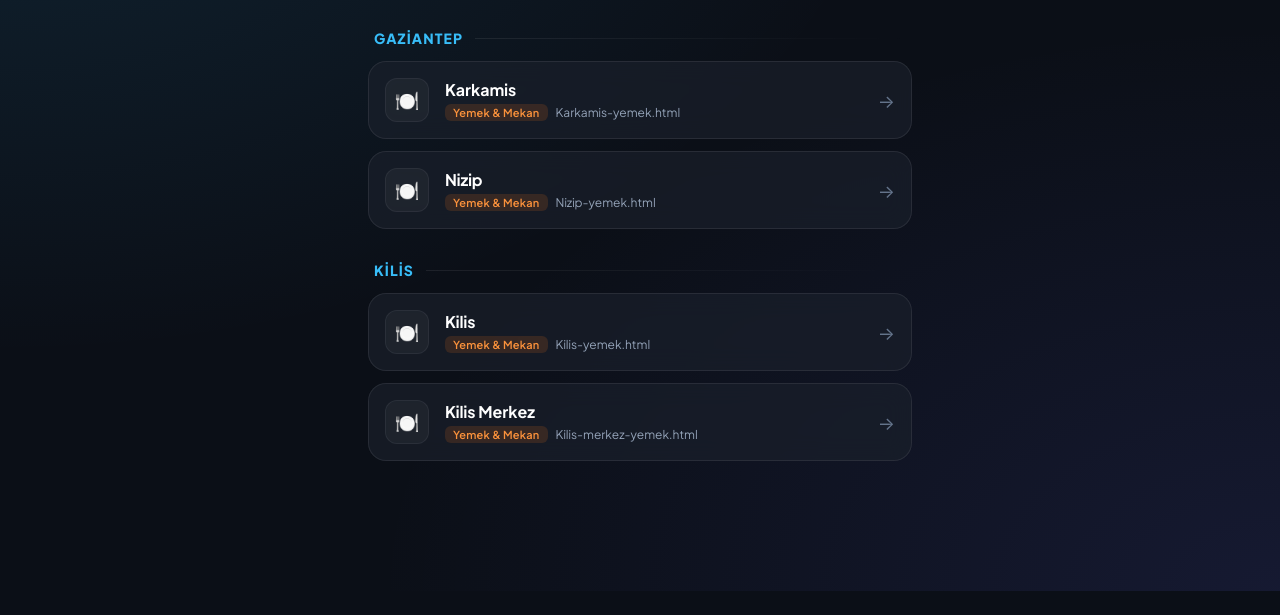
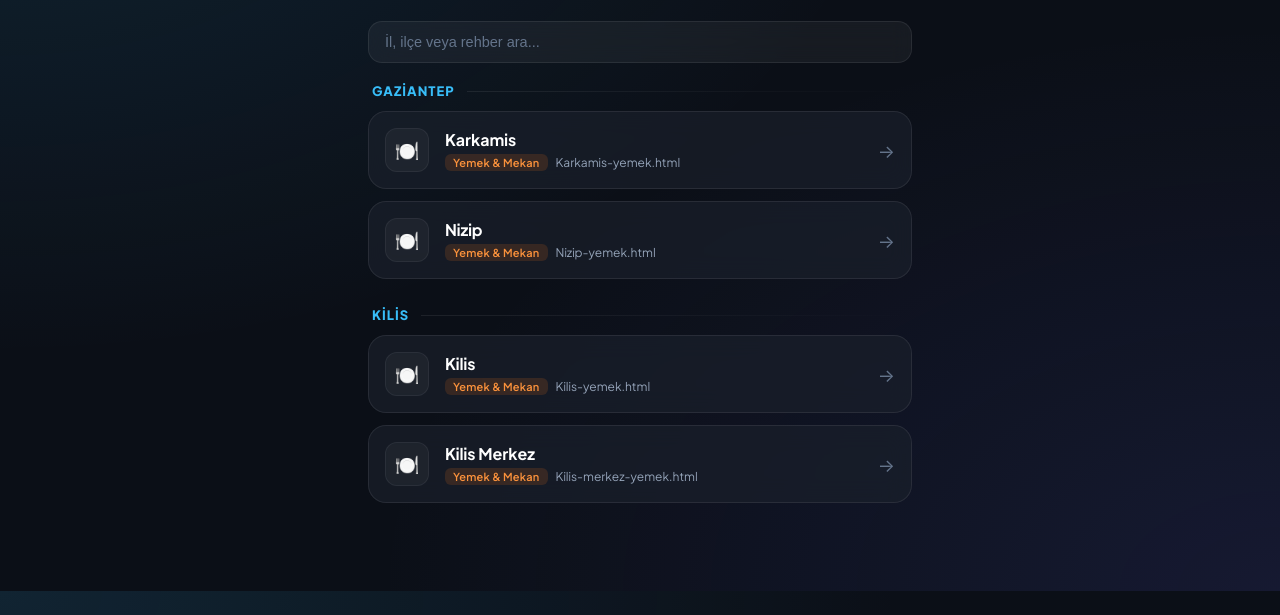
Before and after one commit to cisey/local-radar-output, a plain HTML site: page index.html in a window 1280 px wide. Shown: the part 209-824 px from the top of the page. Before the commit the page ends 800 px from the top, so only its background shows below. Drawn offline with Linux system fonts and the light colour scheme; no server answers.

Commit message:
Update index.html

```diff
--- a/index.html
+++ b/index.html
@@ -57,7 +57,7 @@ body {
 .back-btn:active { transform: scale(0.96); background: rgba(255, 255, 255, 0.1); }
 
 /* Başlık Alanı */
-.header { margin-bottom: 32px; }
+.header { margin-bottom: 24px; }
 .radar-icon {
   display: inline-flex; align-items: center; justify-content: center;
   width: 52px; height: 52px; border-radius: 16px;
@@ -69,12 +69,33 @@ body {
 h1 { font-size: 28px; font-weight: 800; letter-spacing: -0.03em; line-height: 1.2; }
 p.desc { color: var(--text-muted); font-size: 14.5px; margin-top: 6px; line-height: 1.5; }
 
+/* Arama Kutusu */
+.search-wrap { margin-bottom: 20px; }
+.search-input {
+  width: 100%;
+  background: rgba(255, 255, 255, 0.05);
+  border: 1px solid var(--card-border);
+  border-radius: 14px;
+  padding: 12px 16px;
+  font-size: 14.5px;
+  color: #fff;
+  outline: none;
+  backdrop-filter: blur(10px);
+  transition: all 0.2s;
+}
+.search-input:focus {
+  border-color: var(--accent);
+  background: rgba(255, 255, 255, 0.08);
+  box-shadow: 0 0 0 3px var(--accent-glow);
+}
+.search-input::placeholder { color: #64748b; }
+
 /* İl Grupları */
-.il-grup { margin-bottom: 32px; }
+.il-grup { margin-bottom: 28px; }
 .il-baslik {
-  font-size: 14px; font-weight: 800; color: var(--accent);
+  font-size: 13px; font-weight: 800; color: var(--accent);
   text-transform: uppercase; letter-spacing: 0.08em;
-  margin-bottom: 14px; padding-left: 6px;
+  margin-bottom: 12px; padding-left: 4px;
   display: flex; align-items: center; gap: 12px;
 }
 .il-baslik::after {
@@ -145,6 +166,11 @@ p.desc { color: var(--text-muted); font-size: 14.5px; margin-top: 6px; line-heig
       <p class="desc">Bölge ve mekan rehberleri. İncelemek istediğiniz rehbere dokunun.</p>
     </div>
 
+    <!-- Arama Çubuğu Eklendi -->
+    <div class="search-wrap">
+      <input type="text" id="searchInput" class="search-input" placeholder="İl, ilçe veya rehber ara...">
+    </div>
+
     <div id="rehberListesi">
       <div class="state-msg">Rehberler taranıyor…</div>
     </div>
@@ -154,9 +180,9 @@ p.desc { color: var(--text-muted); font-size: 14.5px; margin-top: 6px; line-heig
     const KULLANICI = 'cisey';
     const REPO = 'local-radar-output';
     const container = document.getElementById('rehberListesi');
+    const searchInput = document.getElementById('searchInput');
     let tumRehberler = [];
 
-    // VERDİĞİN 81 İLLİK DEV VERİ TABANI
     const ilIlceData = {
       "Adana": "Aladağ,Ceyhan,Çukurova,Feke,İmamoğlu,Karaisalı,Karataş,Kozan,Pozantı,Saimbeyli,Sarıçam,Seyhan,Tufanbeyli,Yumurtalık,Yüreğir",
       "Adıyaman": "Besni,Çelikhan,Gerger,Gölbaşı,Kahta,Merkez,Samsat,Sincik,Tut",
@@ -241,7 +267,6 @@ p.desc { color: var(--text-muted); font-size: 14.5px; margin-top: 6px; line-heig
       "Zonguldak": "Alaplı,Çaycuma,Devrek,Ereğli,Gökçebey,Kilimli,Kozlu,Merkez"
     };
 
-    // TÜRKÇE KARAKTER TEMİZLEYİCİ
     function normalize(str) {
       return str
         .toLocaleLowerCase('tr')
@@ -250,15 +275,12 @@ p.desc { color: var(--text-muted); font-size: 14.5px; margin-top: 6px; line-heig
         .replace(/İ/g, 'i').replace(/[^a-z0-9]/g, '');
     }
 
-    // Veriyi hızlı arama yapabilmek için düz bir sözlüğe (İlçe -> İl) çeviriyoruz
     const ilceIlSozlugu = {};
-    const ilSozlugu = new Set(); // İl isimlerini tutacağımız set
+    const ilSozlugu = new Set();
 
     for (const [il, ilcelerStr] of Object.entries(ilIlceData)) {
-      ilSozlugu.add(normalize(il)); // İl ismini de kaydediyoruz (örn: kilis)
-
-      const ilceler = ilcelerStr.split(',');
-      ilceler.forEach(ilce => {
+      ilSozlugu.add(normalize(il));
+      ilcelerStr.split(',').forEach(ilce => {
         ilceIlSozlugu[normalize(ilce)] = il;
       });
     }
@@ -269,30 +291,24 @@ p.desc { color: var(--text-muted); font-size: 14.5px; margin-top: 6px; line-heig
       const isHersey = ad.toLowerCase().includes('hersey') || ad.toLowerCase().includes('her-sey');
 
       let bolgeStr = ad.replace(/-(yemek|hersey|her-sey)$/i, '');
-
       let il = 'Diğer';
-      const kelimeler = bolgeStr.split(/[-_ ]+/); // Tire, alt çizgi ve boşluklara göre parçala
+      const kelimeler = bolgeStr.split(/[-_ ]+/);
 
       for (let i = 0; i < kelimeler.length; i++) {
         let k = kelimeler[i];
         if (!k) continue;
         const normK = normalize(k);
 
-        // KURAL 1: Dosya ismi doğrudan bir İL ismiyse (örn: kilis)
         if (ilSozlugu.has(normK)) {
-          il = k.replace(/\b\p{L}/gu, c => c.toLocaleUpperCase('tr')); // Baş harfi büyüt
+          il = k.replace(/\b\p{L}/gu, c => c.toLocaleUpperCase('tr'));
           break;
-        }
-        // KURAL 2: Dosya isminde "merkez" geçiyorsa, bir önceki kelime İl'dir (örn: kilis-merkez)
-        else if (normK === 'merkez' && i > 0) {
+        } else if (normK === 'merkez' && i > 0) {
           const oncekiKelime = kelimeler[i - 1];
           if (ilSozlugu.has(normalize(oncekiKelime))) {
             il = oncekiKelime.replace(/\b\p{L}/gu, c => c.toLocaleUpperCase('tr'));
             break;
           }
-        }
-        // KURAL 3: Dosya isminde bir İLÇE geçiyorsa, sözlükten İl'ini bul (örn: karkamis)
-        else if (ilceIlSozlugu[normK]) {
+        } else if (ilceIlSozlugu[normK]) {
           il = ilceIlSozlugu[normK];
           break;
         }
@@ -310,7 +326,7 @@ p.desc { color: var(--text-muted); font-size: 14.5px; margin-top: 6px; line-heig
     function kartCiz(liste) {
       container.innerHTML = '';
       if (!liste.length) {
-        container.innerHTML = '<div class="state-msg">Rehber bulunamadı.</div>';
+        container.innerHTML = '<div class="state-msg">Eşleşen rehber bulunamadı.</div>';
         return;
       }
 
@@ -322,7 +338,6 @@ p.desc { color: var(--text-muted); font-size: 14.5px; margin-top: 6px; line-heig
         gruplar[info.il].push(info);
       });
 
-      // İlleri alfabetik sırala ("Diğer" en sonda)
       const siraliIller = Object.keys(gruplar).sort((a, b) => {
         if (a === 'Diğer') return 1;
         if (b === 'Diğer') return -1;
@@ -341,7 +356,6 @@ p.desc { color: var(--text-muted); font-size: 14.5px; margin-top: 6px; line-heig
         const listeDiv = document.createElement('div');
         listeDiv.className = 'list';
 
-        // İlçeleri kendi içinde alfabetik sırala
         const ilceler = gruplar[il].sort((a, b) => a.baslik.localeCompare(b.baslik, 'tr'));
 
         ilceler.forEach(info => {
@@ -367,6 +381,17 @@ p.desc { color: var(--text-muted); font-size: 14.5px; margin-top: 6px; line-heig
       });
     }
 
+    // Arama fonksiyonu
+    searchInput.addEventListener('input', (e) => {
+      const q = e.target.value.toLocaleLowerCase('tr').trim();
+      const filtrelenmis = tumRehberler.filter(item => {
+        const ad = (item.name || item).toLocaleLowerCase('tr');
+        return ad.includes(q);
+      });
+      kartCiz(filtrelenmis);
+    });
+
+    // GitHub API Çağrısı (Eksik olan parantezler düzeltildi)
     fetch(`https://api.github.com/repos/${KULLANICI}/${REPO}/contents`)
       .then(r => { if (!r.ok) throw 0; return r.json(); })
       .then(dosyalar => {
@@ -374,7 +399,6 @@ p.desc { color: var(--text-muted); font-size: 14.5px; margin-top: 6px; line-heig
         kartCiz(tumRehberler);
       })
       .catch(() => {
-        // Test için yedek liste
         tumRehberler = [
           { name: 'Kilis-yemek.html' },
           { name: 'Kilis-merkez-yemek.html' },
@@ -385,4 +409,4 @@ p.desc { color: var(--text-muted); font-size: 14.5px; margin-top: 6px; line-heig
       });
   </script>
 </body>
-</html>
+</html
```
